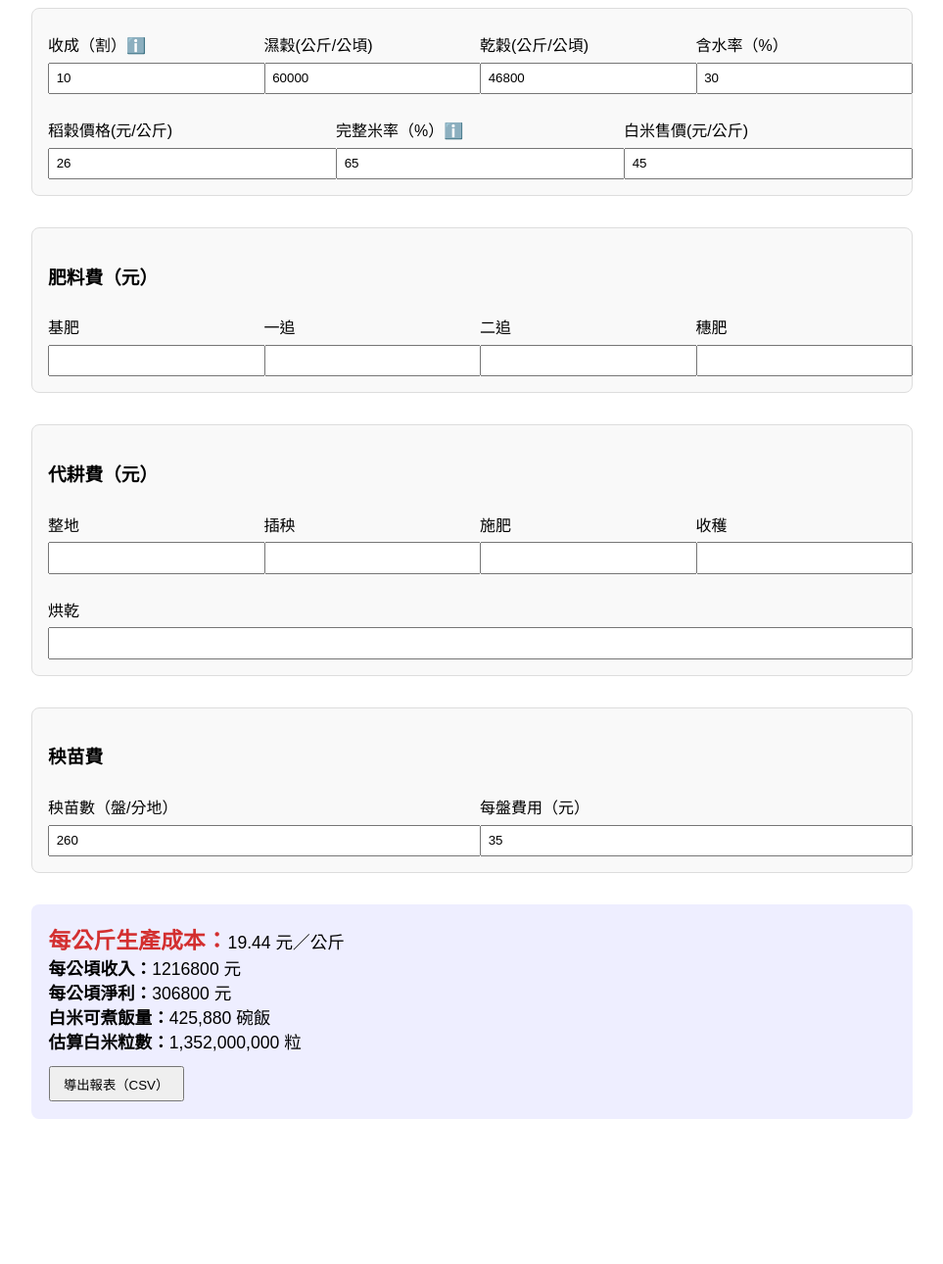
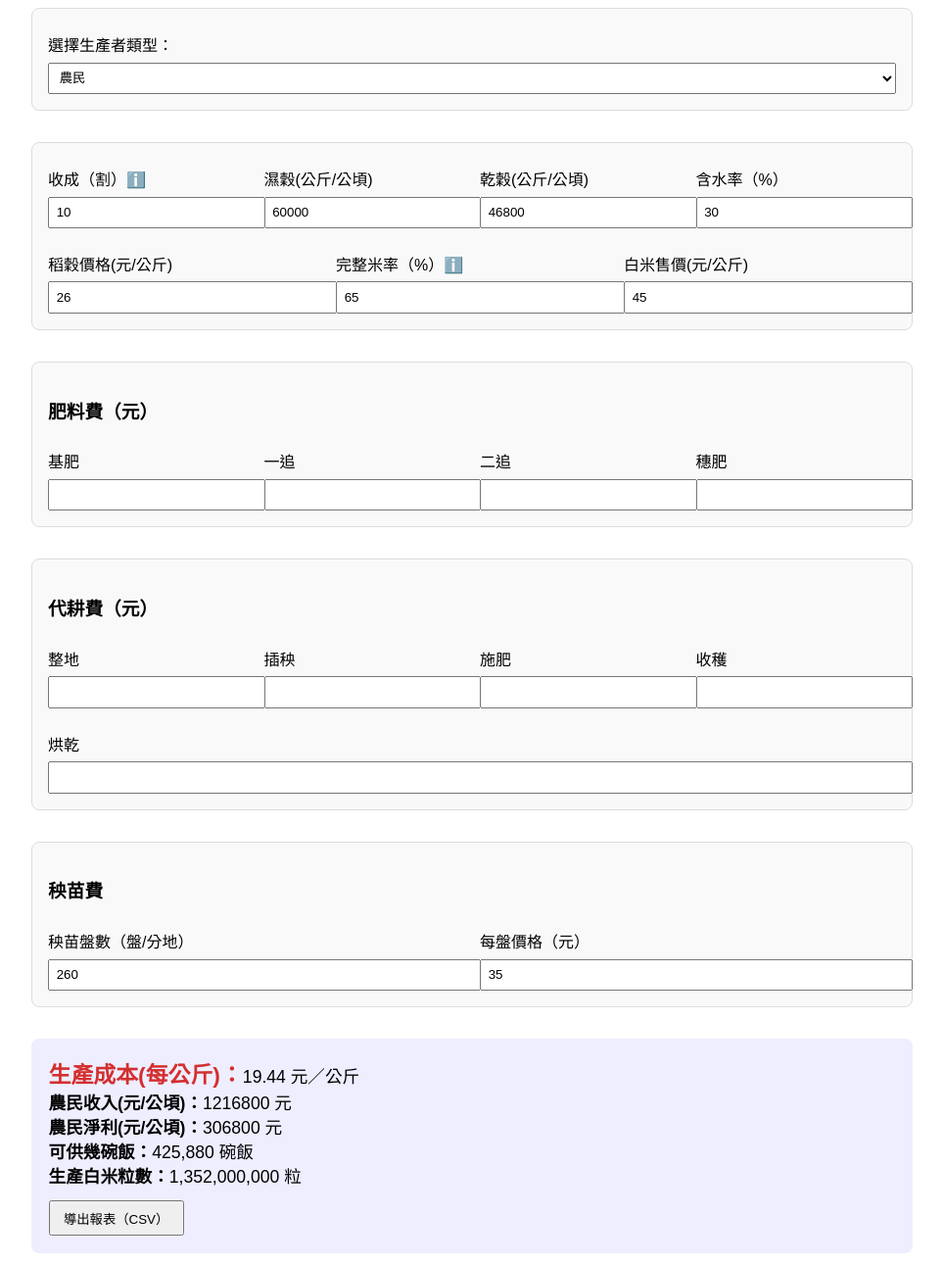
Before and after one commit to MullerLi/rice-calculator, a plain HTML site: page index.html in a window 1280 px wide. Shown: the part 113-1403 px from the top of the page at 98% size, without its empty margins (158-1121 px from the left). Before the commit the page ends 1287 px from the top, so only its background shows below. Drawn offline with Linux system fonts and the light colour scheme.

Commit message:
Update index.html
生產者類型

```diff
--- a/index.html
+++ b/index.html
@@ -2,21 +2,30 @@
 <html lang="zh-Hant">
 <head>
   <meta charset="UTF-8">
-  <title>稻米收成計算機</title>
+  <title>稻米收益計算機</title>
   <style>
     body { font-family: sans-serif; max-width: 900px; margin: auto; padding: 2em; }
     .section { margin-bottom: 2em; padding: 1em; border: 1px solid #ddd; border-radius: 8px; background: #f9f9f9; }
     .flex-row { display: flex; gap: 1em; flex-wrap: wrap; }
     .flex-col { flex: 1; min-width: 200px; }
-    label, input { display: block; margin-top: 0.5em; }
-    input { width: 100%; padding: 0.5em; }
+    label, input, select { display: block; margin-top: 0.5em; }
+    input, select { width: 100%; padding: 0.5em; }
     .result { background: #eef; padding: 1em; border-radius: 8px; font-size: 1.1em; }
     .result strong.important { font-size: 1.3em; color: #d32f2f; }
     button { margin-top: 1em; padding: 0.5em 1em; }
   </style>
 </head>
 <body>
-  <h1>稻米收成計算機</h1>
+  <h1>稻米收益計算機</h1>
+
+  <!-- 新增收入類型選擇 -->
+  <div class="section">
+    <label for="incomeType">選擇生產者類型：</label>
+    <select id="incomeType">
+      <option value="farmer">農民</option>
+      <option value="mill">碾米廠</option>
+    </select>
+  </div>
 
   <div class="section">
     <div class="flex-row">
@@ -54,17 +63,17 @@
   <div class="section">
     <h3>秧苗費</h3>
     <div class="flex-row">
-      <div class="flex-col"><label>秧苗數（盤/分地）</label><input type="number" id="seedlingNum" value="260"></div>
-      <div class="flex-col"><label>每盤費用（元）</label><input type="number" id="seedlingPrice" value="35"></div>
+      <div class="flex-col"><label>秧苗盤數（盤/分地）</label><input type="number" id="seedlingNum" value="260"></div>
+      <div class="flex-col"><label>每盤價格（元）</label><input type="number" id="seedlingPrice" value="35"></div>
     </div>
   </div>
 
   <div class="result">
-    <div><strong class="important">每公斤生產成本：</strong><span id="costPerKg">-</span> 元／公斤</div>
-    <div><strong>每公頃收入：</strong><span id="income">-</span> 元</div>
-    <div><strong>每公頃淨利：</strong><span id="profit">-</span> 元</div>
-    <div><strong>白米可煮飯量：</strong><span id="riceBowlCount">-</span> 碗飯</div>
-    <div><strong>估算白米粒數：</strong><span id="riceGrainCount">-</span> 粒</div>
+    <div><strong class="important">生產成本(每公斤)：</strong><span id="costPerKg">-</span> 元／公斤</div>
+    <div><strong id="incomeLabel">收入(公頃)：</strong><span id="income">-</span> 元</div>
+    <div><strong id="profitLabel">淨利(公頃)：</strong><span id="profit">-</span> 元</div>
+    <div><strong>可供幾碗飯：</strong><span id="riceBowlCount">-</span> 碗飯</div>
+    <div><strong>生產白米粒數：</strong><span id="riceGrainCount">-</span> 粒</div>
     <button onclick="RiceCalculator.downloadCSV()">導出報表（CSV）</button>
   </div>
 
@@ -118,14 +127,24 @@
         document.getElementById(this.inputIds.dryYieldPerHa).value = Math.round(dryWeight);
       },
       updateResults() {
+        const incomeType = document.getElementById('incomeType').value;
         const dryYield = this.getFloat(this.inputIds.dryYieldPerHa);
         const price = this.getFloat(this.inputIds.price);
         const millingRate = this.getFloat(this.inputIds.millingRate) / 100;
+        const ricePrice = this.getFloat(this.inputIds.ricePrice);
         const fertCost = this.sumInputs(this.inputIds.fert);
         const farmCost = this.sumInputs(this.inputIds.farm);
         const seedlingCost = this.getFloat(this.inputIds.seedlingNum) * this.getFloat(this.inputIds.seedlingPrice) * this.constants.areaPerHaInFen;
         const totalCost = fertCost + farmCost + seedlingCost;
-        const income = dryYield * price;
+
+        let income;
+        if (incomeType === 'farmer') {
+          income = dryYield * price;
+        } else if (incomeType === 'mill') {
+          const riceYield = dryYield * millingRate;
+          income = riceYield * ricePrice - dryYield * price;
+        }
+
         const profit = income - totalCost;
         const riceYield = dryYield * millingRate;
         const ricePerBowl = riceYield * this.constants.bowlPerKg;
@@ -138,6 +157,16 @@
           document.getElementById(this.resultIds.profit).textContent = profit.toFixed(0);
           document.getElementById(this.resultIds.riceBowlCount).textContent = Math.round(ricePerBowl).toLocaleString();
           document.getElementById(this.resultIds.riceGrainCount).textContent = Math.round(grainCount).toLocaleString();
+
+          const incomeLabel = document.getElementById('incomeLabel');
+          const profitLabel = document.getElementById('profitLabel');
+          if (incomeType === 'farmer') {
+            incomeLabel.textContent = '農民收入(元/公頃)：';
+            profitLabel.textContent = '農民淨利(元/公頃)：';
+          } else if (incomeType === 'mill') {
+            incomeLabel.textContent = '碾米廠收入(元/公頃)：';
+            profitLabel.textContent = '碾米廠淨利(元/公頃)：';
+          }
         } else {
           Object.values(this.resultIds).forEach(id => {
             document.getElementById(id).textContent = '-';
@@ -145,9 +174,14 @@
         }
       },
       downloadCSV() {
+        const incomeType = document.getElementById('incomeType').value;
+        const incomeLabel = incomeType === 'farmer' ? '農民收入(元/公頃)' : '碾米廠收入(元/公頃)';
+        const profitLabel = incomeType === 'farmer' ? '農民淨利(元/公頃)' : '碾米廠淨利(元/公頃)';
+
         const headers = ['項目', '數值'];
         const rows = [
-          ['收成（割）', this.getFloat(this.inputIds.kan)],
+          ['收入類型', incomeType === 'farmer' ? '農民收入' : '碾米廠收入'],
+          ['收穫量（割）', this.getFloat(this.inputIds.kan)],
           ['濕穀(公斤/公頃)', this.getFloat(this.inputIds.yieldPerHa)],
           ['乾穀(公斤/公頃)', this.getFloat(this.inputIds.dryYieldPerHa)],
           ['含水率（%）', this.getFloat(this.inputIds.moisture)],
@@ -159,8 +193,8 @@
           ['秧苗費（元）', this.getFloat(this.inputIds.seedlingNum) * this.getFloat(this.inputIds.seedlingPrice) * this.constants.areaPerHaInFen],
           ['總成本（元）', this.sumInputs(this.inputIds.fert) + this.sumInputs(this.inputIds.farm) + (this.getFloat(this.inputIds.seedlingNum) * this.getFloat(this.inputIds.seedlingPrice) * this.constants.areaPerHaInFen)],
           ['每公斤生產成本', document.getElementById(this.resultIds.costPerKg).textContent],
-          ['每公頃收入', document.getElementById(this.resultIds.income).textContent],
-          ['每公頃淨利', document.getElementById(this.resultIds.profit).textContent],
+          [incomeLabel, document.getElementById(this.resultIds.income).textContent],
+          [profitLabel, document.getElementById(this.resultIds.profit).textContent],
           ['可煮出碗飯數', document.getElementById(this.resultIds.riceBowlCount).textContent],
           ['估算白米粒數', document.getElementById(this.resultIds.riceGrainCount).textContent]
         ];
@@ -199,6 +233,9 @@
             });
           }
         });
+        document.getElementById('incomeType').addEventListener('change', () => {
+          this.updateResults();
+        });
         this.updateYields();
         this.updateResults();
       }
```
